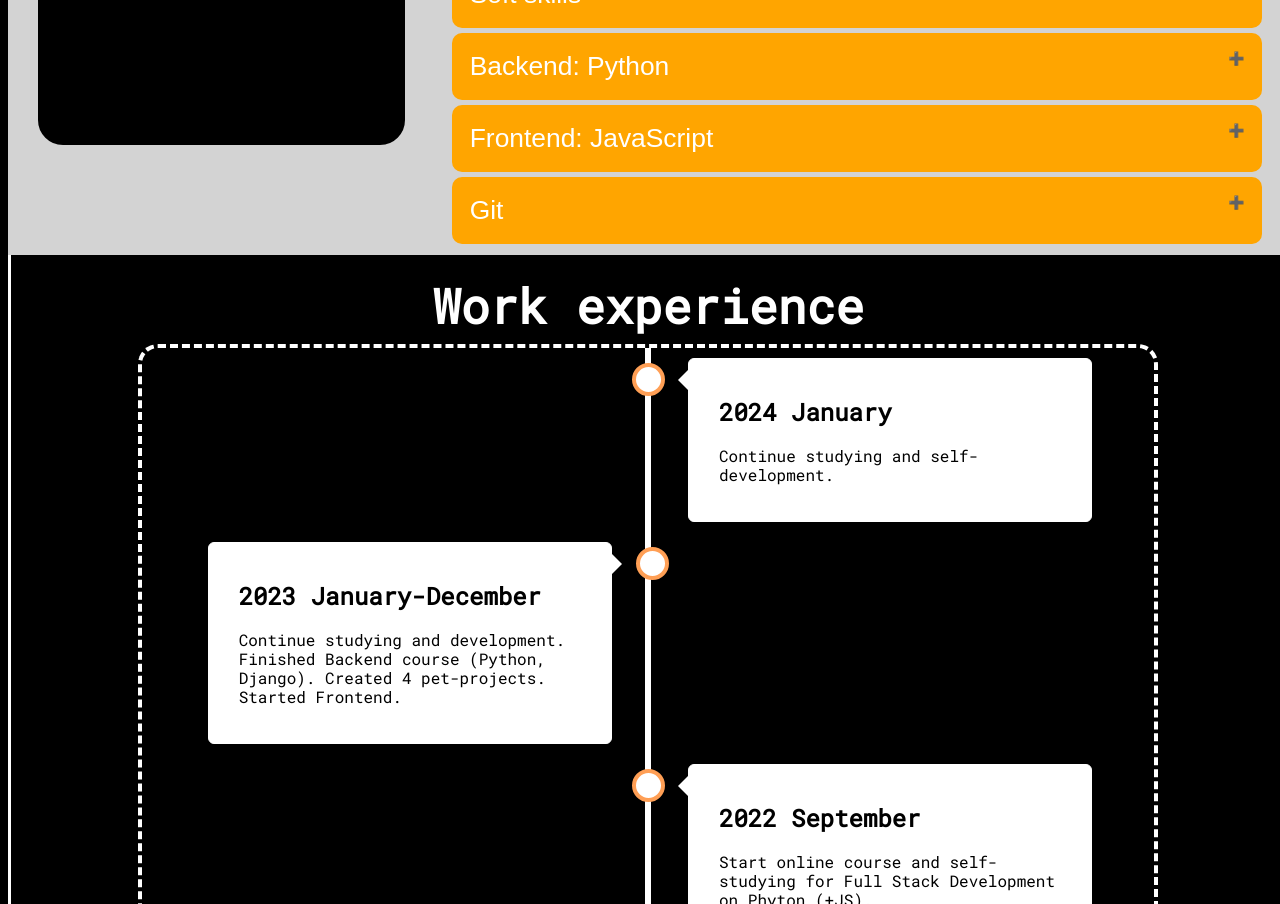
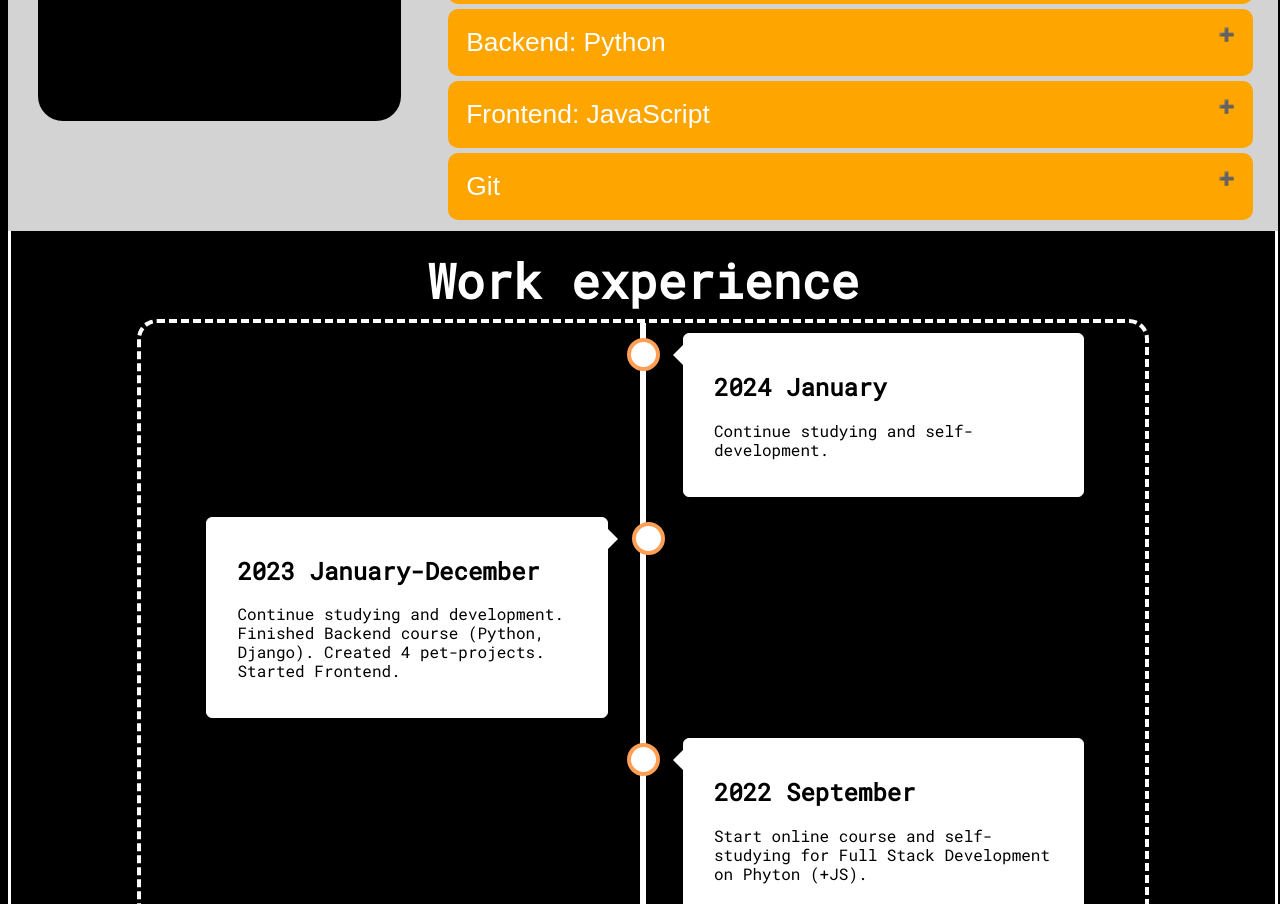
Before and after one commit to KC-Hoyts/CV, a plain HTML site: page index.html in a window 1280 px wide. Shown: the part 619-1523 px from the top of the page. Drawn offline with Linux system fonts and the light colour scheme.

Commit message:
FInal version

```diff
--- a/index.html
+++ b/index.html
@@ -30,7 +30,7 @@
                 <li>Ready to relocate and buisiness-trips;</li>
                 <li>Married;</li>
                 <li>No children.</li>
-                <p id="check"></p>
+
             </ul>
             <p><b>Skills and Knowledge:</b></p>
 
--- a/static/script.js
+++ b/static/script.js
@@ -1,14 +1,14 @@
 
 document.addEventListener("DOMContentLoaded", function() {
-  // refresh page for correct working of JS
+
 
 
   let html = document.getElementsByTagName("html");
-  // if (window.screen.width >= 320 && window.screen.width <= 1000) {
-  //   html[0].setAttribute("style", `width: ${window.innerWidth-10}px`);
-  // } else {
-  //   html[0].setAttribute("style", `width: ${document.documentElement.clientWidth-10}px`);
-  // }
+  if (window.screen.width >= 320 && window.screen.width <= 1000) {
+    html[0].setAttribute("style", `width: ${window.innerWidth-10}px`);
+  } else {
+    html[0].setAttribute("style", `width: ${document.documentElement.clientWidth-10}px`);
+  }
 
 
   // script for "skills" div (.collapsible elements turn down)
@@ -69,15 +69,17 @@ document.addEventListener("DOMContentLoaded", function() {
   }
 
 
+  // refresh page for correct working of JS
+
+
+}, false);
 
 window.onload = function() {
   if(!window.location.hash) {
       window.location = window.location + '#loaded';
       setTimeout(() => {
         window.location.reload();
-        }, 5000)
+      }, 3000)
 
   }
 }
-
-}, false);
```
Lines whose indentation alone changed are shown as unchanged.
